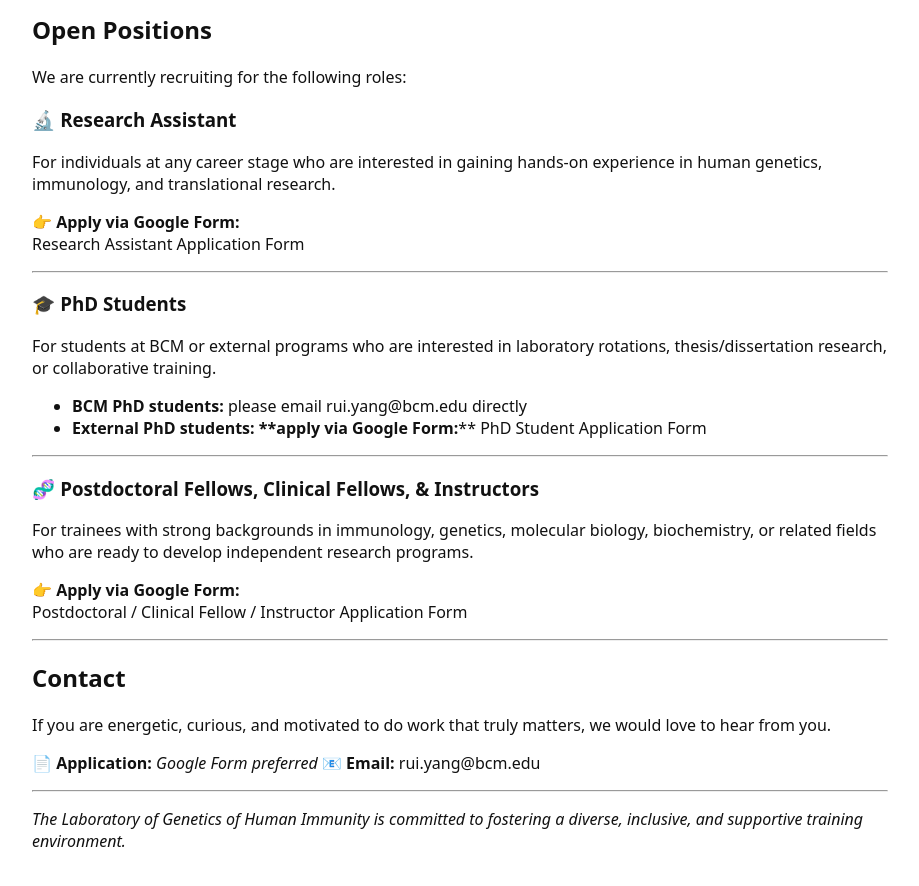
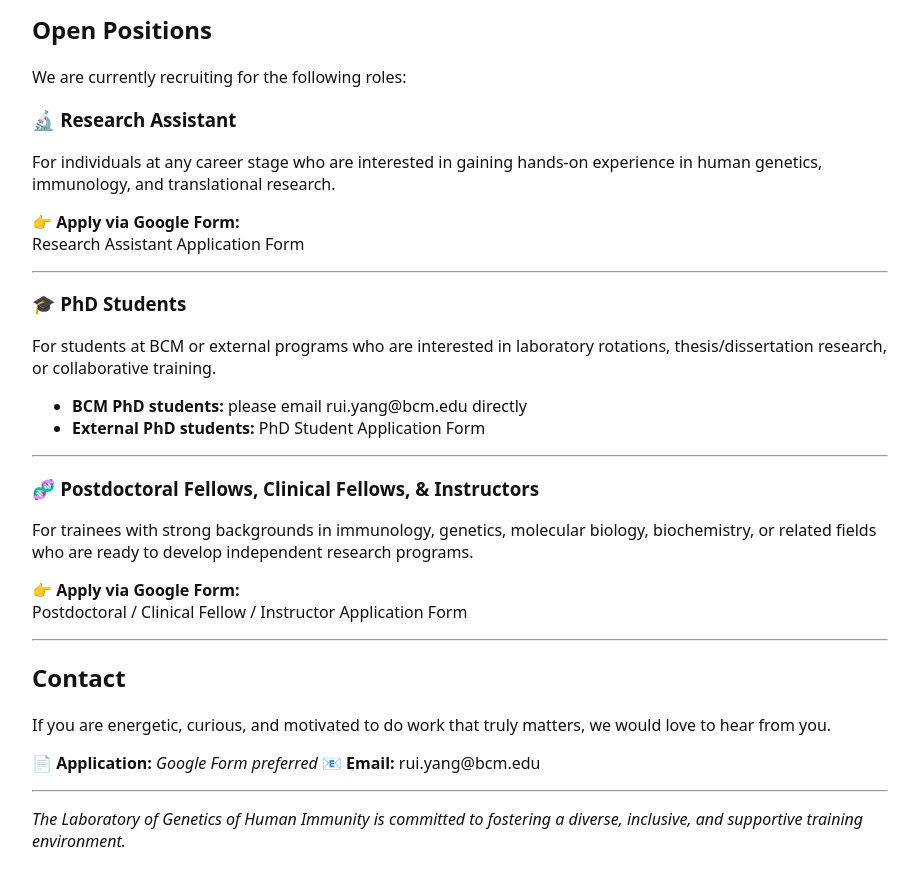
Before and after one commit to ruiyanggenetics/ghilab, a Jekyll site: the page built from opportunities.md, in a window 1280 px wide and 900 px high, scrolled down 598 px. Shown: the top 886 px of the window, without its empty margins (328-1247 px from the left). Built offline with Jekyll 4.4.1, drawn with Linux system fonts in a browser that asks for light colours.

Commit message:
Update opportunities.md

```diff
--- a/opportunities.md
+++ b/opportunities.md
@@ -39,7 +39,7 @@
 For students at BCM or external programs who are interested in laboratory rotations, thesis/dissertation research, or collaborative training.
 
 - **BCM PhD students:** please email [rui.yang@bcm.edu](mailto:rui.yang@bcm.edu) directly
-- **External PhD students:** ****apply via Google Form:**** [PhD Student Application Form](https://docs.google.com/forms/d/e/1FAIpQLSfje6C1P9pVfuTnsCG49buflPsOicC6nDzRj945rGdXEizWWg/viewform?usp=header)
+- **External PhD students:** [PhD Student Application Form](https://docs.google.com/forms/d/e/1FAIpQLSfje6C1P9pVfuTnsCG49buflPsOicC6nDzRj945rGdXEizWWg/viewform?usp=header)
 
 ---
 
```
